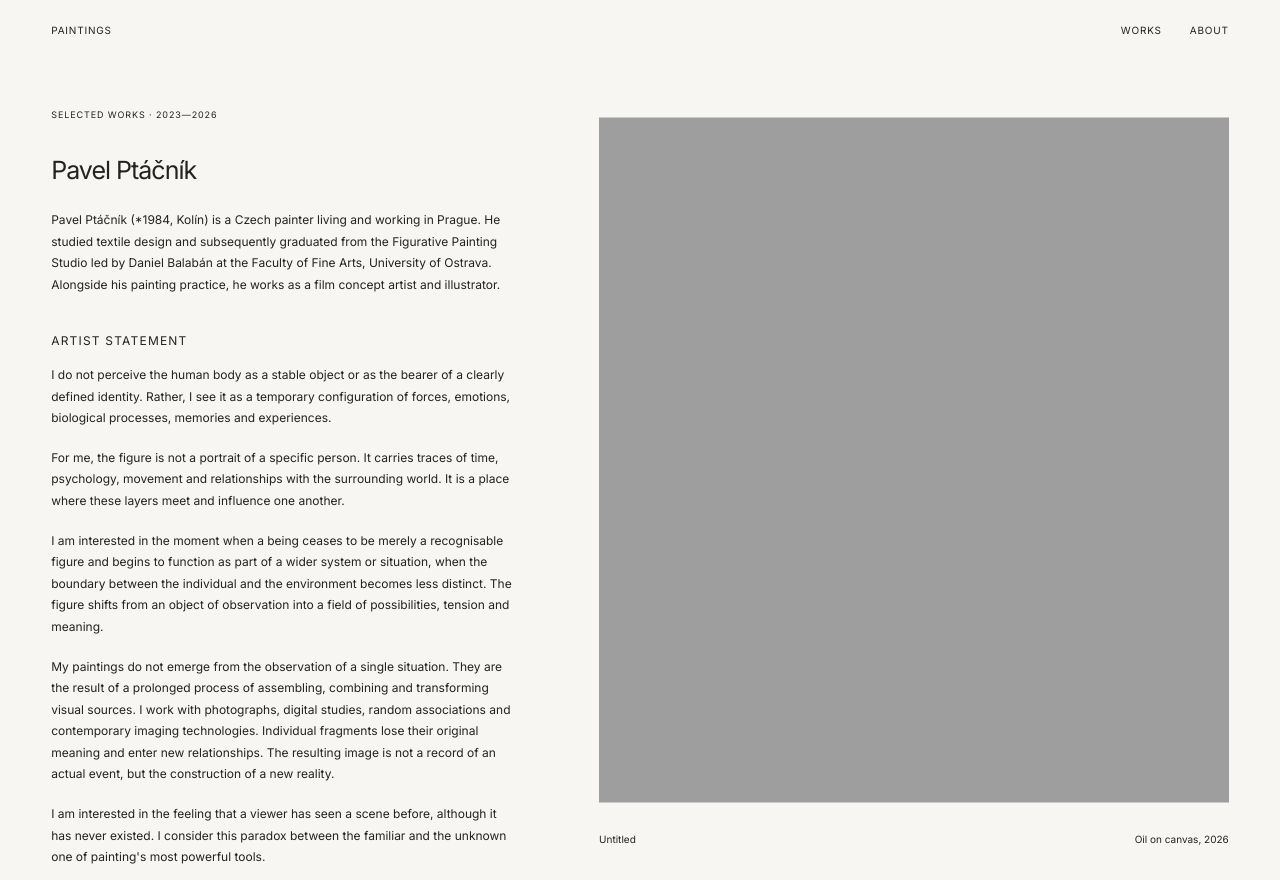
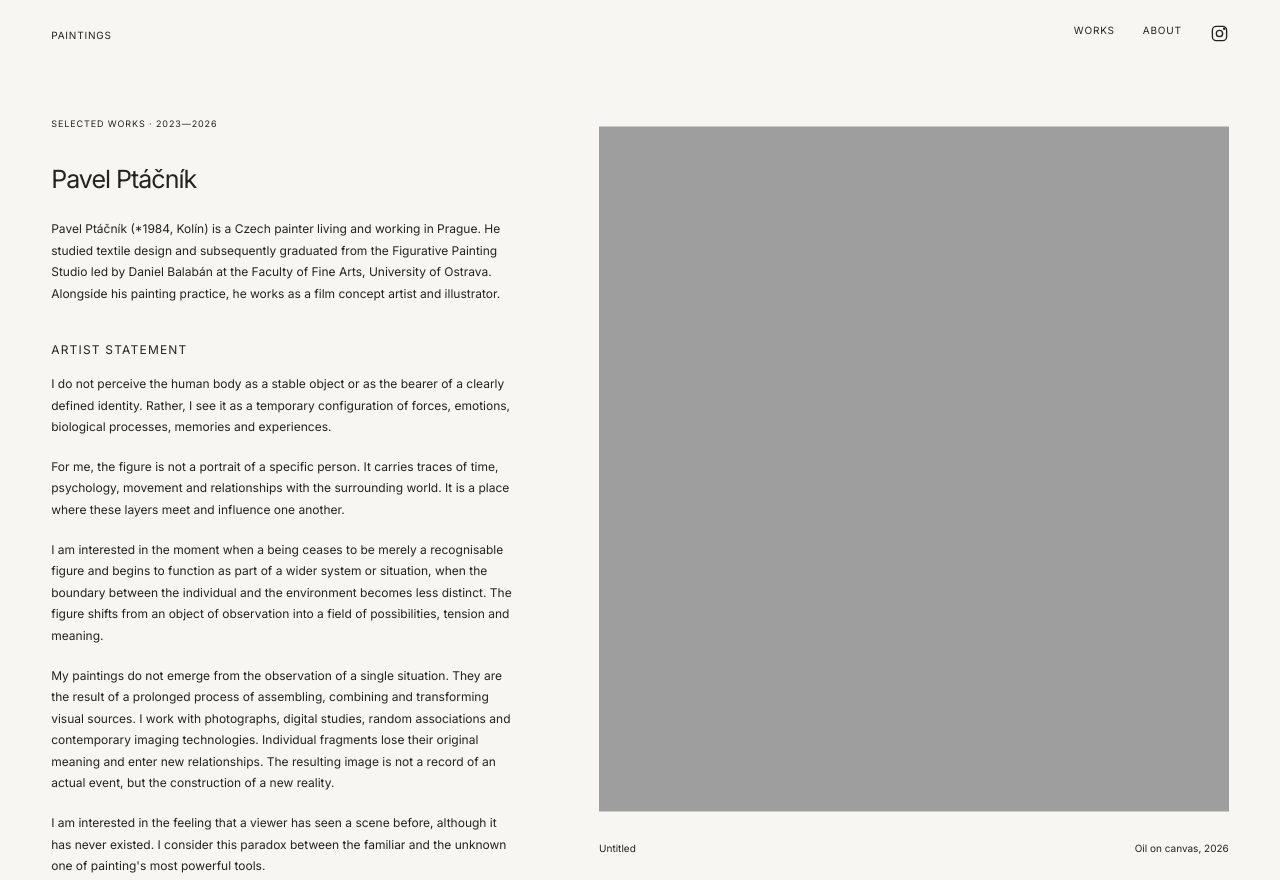
Before and after one commit to pavelptacnik-dotcom/Paintings, a website built with Vite: page index.html in a window 1280 px wide. Shown: the top 880 px of the page. Built offline with nearby package versions, Linux system fonts and the light colour scheme; animation ran at ten frames a second.

Commit message:
Update index.html

```diff
--- a/index.html
+++ b/index.html
@@ -10,9 +10,26 @@
   <header class="site-header">
     <a class="wordmark" href="#">PAINTINGS</a>
     <nav>
-      <a href="#works">WORKS</a>
-      <a href="#about">ABOUT</a>
-    </nav>
+  <a href="#works">WORKS</a>
+  <a href="#about">ABOUT</a>
+
+  <!-- Instagram -->
+  <a
+    href="https://www.instagram.com/pavel_ptacnik/"
+    class="instagram-link"
+    target="_blank"
+    rel="noopener noreferrer"
+    aria-label="Instagram"
+  >
+    <svg xmlns="http://www.w3.org/2000/svg" width="19" height="19"
+      viewBox="0 0 24 24" fill="none" stroke="currentColor"
+      stroke-width="1.7" stroke-linecap="round" stroke-linejoin="round">
+      <rect x="3" y="3" width="18" height="18" rx="5"/>
+      <circle cx="12" cy="12" r="4"/>
+      <circle cx="18" cy="6" r="0.8" fill="currentColor"/>
+    </svg>
+  </a>
+</nav>
   </header>
 
   <main>
```
